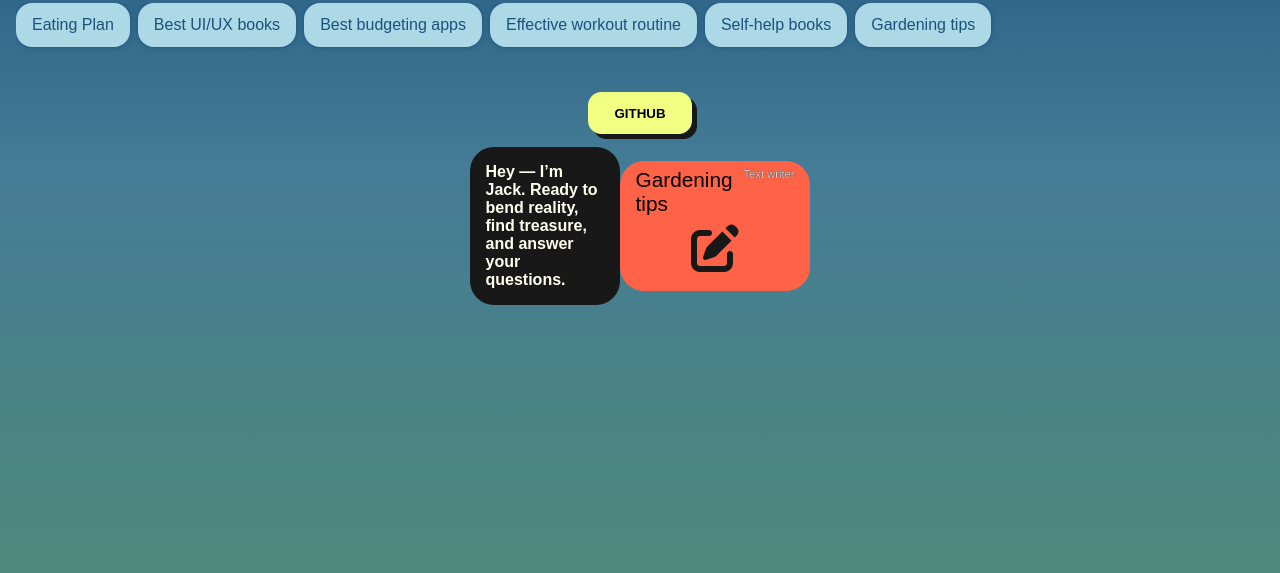
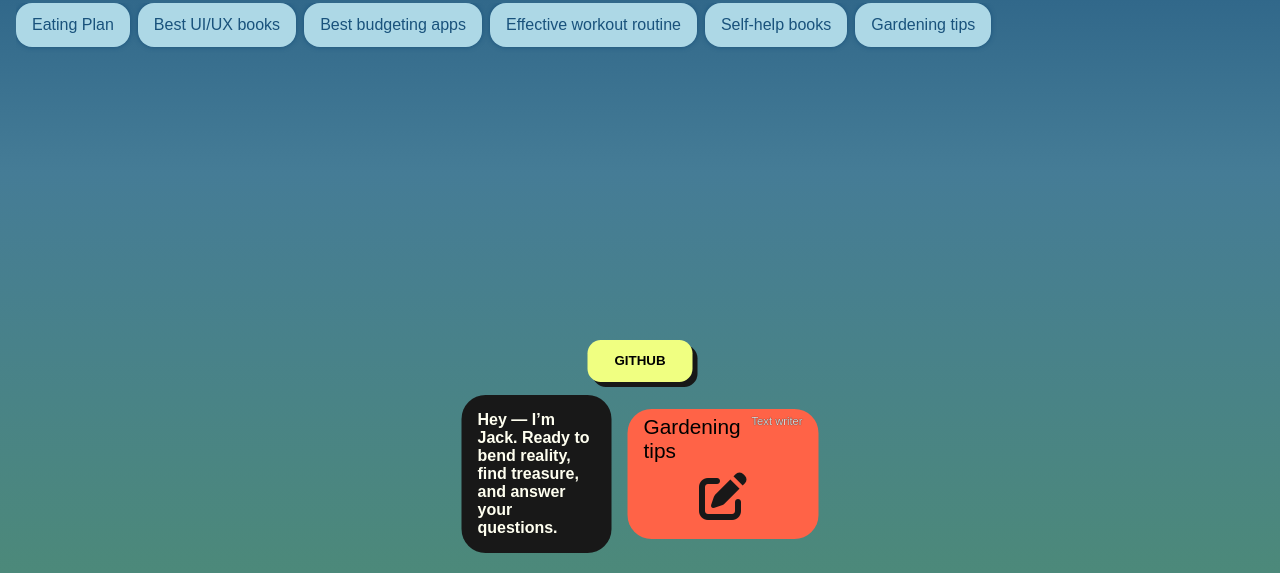
Before and after one commit to Aminkhan-mid/AI-App, a website: page public/index.html in a window 1280 px wide. Shown: the part 227-800 px from the top of the page. Drawn offline with Linux system fonts and the light colour scheme.

Commit message:
Update index.css

```diff
--- a/public/index.css
+++ b/public/index.css
@@ -93,10 +93,10 @@ header .recent-prompt{
 /* MAIN */
 /***********/
 main {
-    display: flex;
-    flex-direction: column;
-    align-items: center;
-    justify-content: flex-end;
+    position: fixed;
+    bottom: 20px;
+    left: 50%;
+    transform: translate(-50%);
 }
 .main-one button{
     border: none;
@@ -111,7 +111,9 @@ main {
     display: flex;
     justify-content: space-evenly;
     align-items: center;
+    gap: 1em;
 }
+
 .jake-greeting{
     width:150px;
     display: flex;
```
